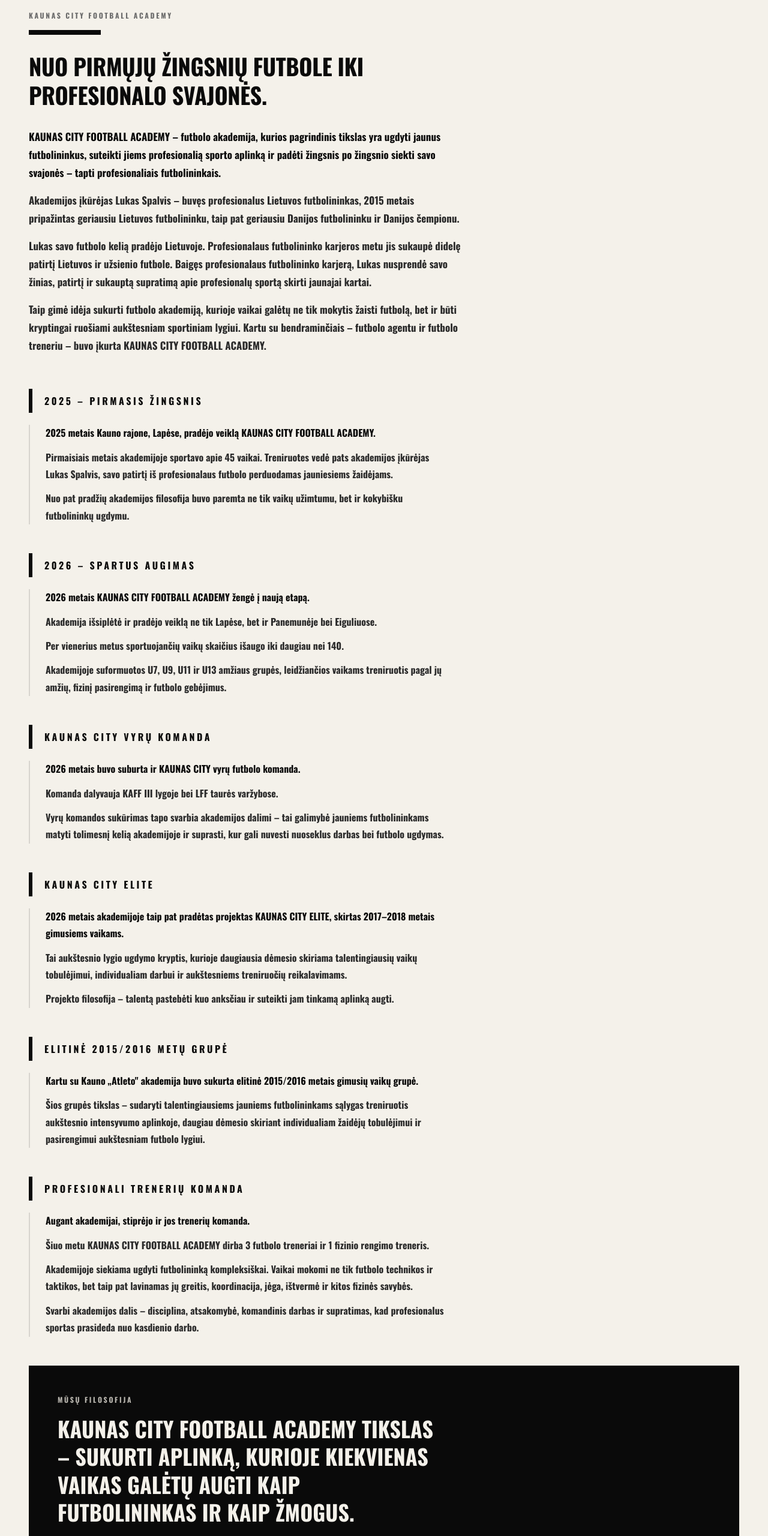
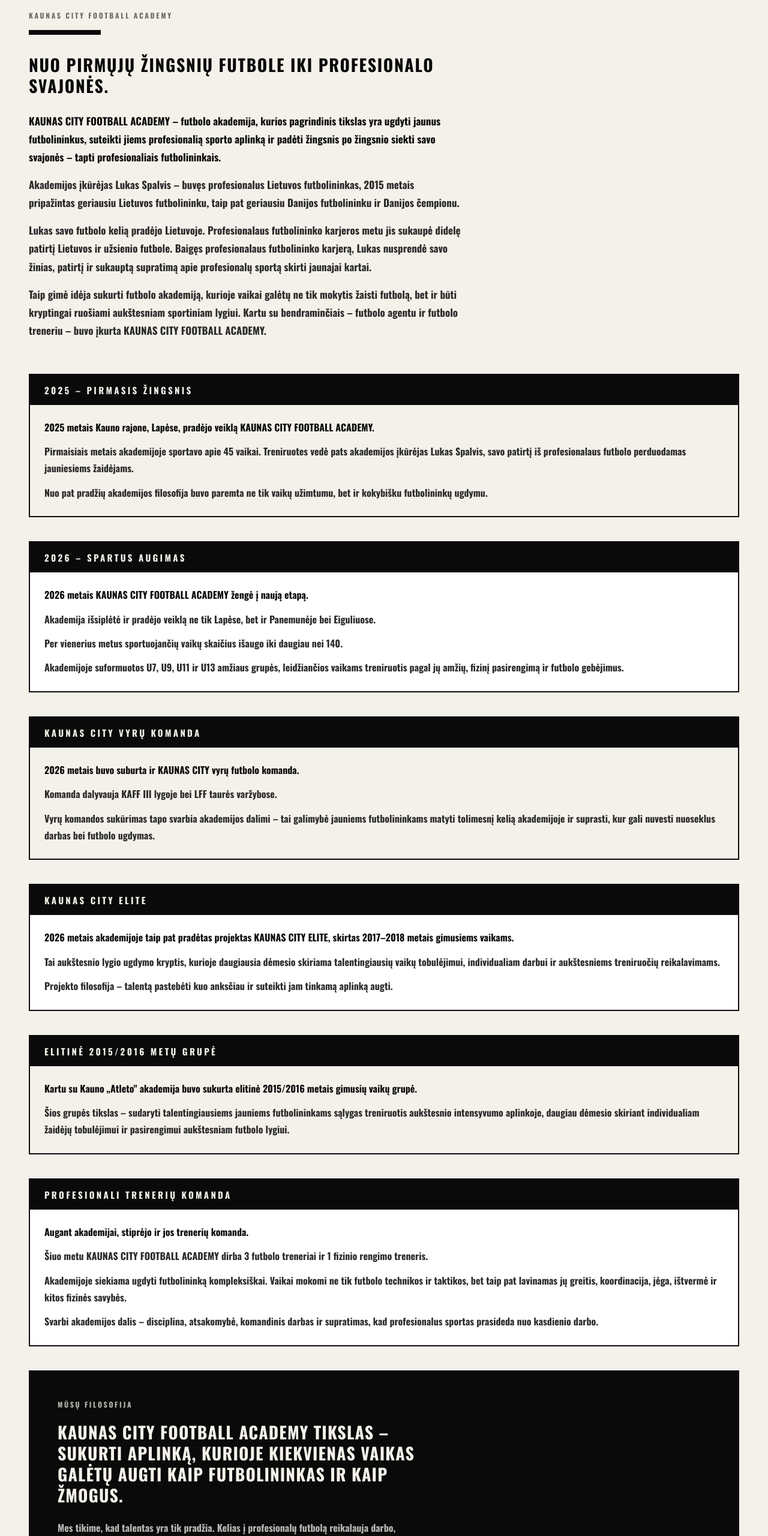
Before and after one commit to alexandrakamarunas-rgb/kaunascity, a Next.js app: page /akademija in a window 1280 px wide. Shown: the part 212-2772 px from the top of the page at 60% size. Built offline with nearby package versions, Linux system fonts and the light colour scheme.

Commit message:
Academy: section headers in black background blocks, fix fonts
Co-Authored-By: Claude Sonnet 4.6 <noreply@anthropic.com>
Claude-Session: https://claude.ai/code/session_01RYRxuRSuyCu2gMygvEWKai

```diff
--- a/components/Academy.js
+++ b/components/Academy.js
@@ -71,12 +71,14 @@ export default function Academy() {
         {/* Tagline */}
         <p style={{
           marginTop: 32,
-          fontFamily: 'var(--font-display)',
-          fontSize: 'clamp(22px, 3.5vw, 38px)',
-          lineHeight: 1.1,
+          fontFamily: 'var(--font-headline)',
+          fontWeight: 700,
+          fontSize: 'clamp(18px, 2.8vw, 28px)',
+          lineHeight: 1.25,
           textTransform: 'uppercase',
+          letterSpacing: '.06em',
           maxWidth: 720,
-          letterSpacing: '-.01em',
+          color: 'var(--fg1)',
         }}>
           <LT>Nuo pirmųjų žingsnių futbole iki profesionalo svajonės.</LT>
         </p>
@@ -100,30 +102,29 @@ export default function Academy() {
         {/* Timeline sections */}
         <div style={{ marginTop: 56 }}>
           {sections.map((s, i) => (
-            <div key={i} style={{ marginBottom: 48 }}>
+            <div key={i} style={{ marginBottom: 40, border: '2px solid var(--kc-black)' }}>
+              {/* Black header block */}
               <div style={{
-                display: 'flex', alignItems: 'center', gap: 20, marginBottom: 20,
+                background: 'var(--kc-black)',
+                color: 'var(--kc-bone)',
+                padding: '14px 24px',
               }}>
-                <div style={{
-                  width: 6, height: 40, background: 'var(--kc-black)', flexShrink: 0,
-                }} />
                 <h2 style={{
                   fontFamily: 'var(--font-headline)',
                   fontWeight: 700,
-                  fontSize: 'clamp(14px, 2vw, 16px)',
+                  fontSize: 'clamp(13px, 1.8vw, 15px)',
                   letterSpacing: '.22em',
                   textTransform: 'uppercase',
                   margin: 0,
-                  color: 'var(--fg1)',
                 }}>
                   <LT>{s.year}</LT>
                 </h2>
               </div>
+              {/* Content */}
               <div style={{
-                paddingLeft: 26,
-                borderLeft: '2px solid rgba(10,10,10,0.12)',
+                padding: '24px',
                 display: 'flex', flexDirection: 'column', gap: 12,
-                maxWidth: 700,
+                background: i % 2 === 0 ? 'var(--kc-bone)' : 'var(--kc-paper)',
               }}>
                 {s.body.map((p, pi) => (
                   <p key={pi} style={{
@@ -148,11 +149,14 @@ export default function Academy() {
           <Eyebrow inverse><LT>Mūsų filosofija</LT></Eyebrow>
           <p style={{
             marginTop: 20,
-            fontFamily: 'var(--font-display)',
-            fontSize: 'clamp(22px, 3.5vw, 36px)',
-            lineHeight: 1.1,
+            fontFamily: 'var(--font-headline)',
+            fontWeight: 700,
+            fontSize: 'clamp(18px, 2.5vw, 28px)',
+            lineHeight: 1.25,
             textTransform: 'uppercase',
+            letterSpacing: '.04em',
             maxWidth: 640,
+            color: 'var(--kc-bone)',
           }}>
             <LT>KAUNAS CITY FOOTBALL ACADEMY tikslas – sukurti aplinką, kurioje kiekvienas vaikas galėtų augti kaip futbolininkas ir kaip žmogus.</LT>
           </p>
```
